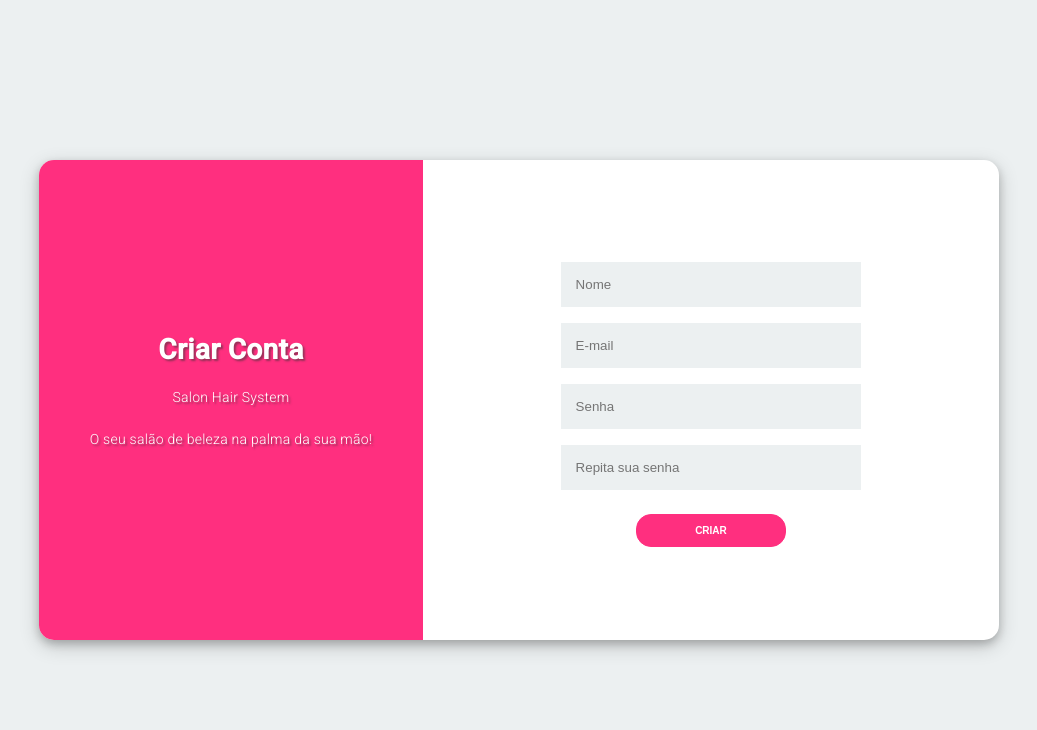
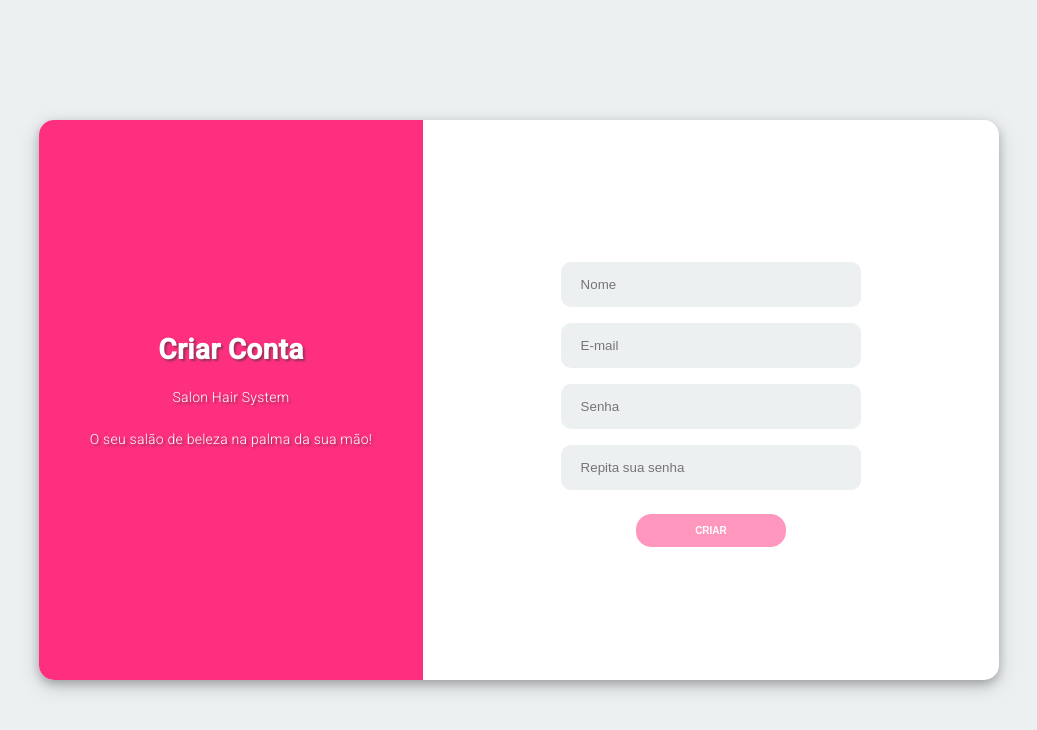
Before and after one commit to Deivimm/salon-hair, an Angular app: page /register in a window 1280 px wide. Shown: the top 730 px of the page, without its empty margins (121-1158 px from the left). Built offline with nearby package versions, Linux system fonts and the light colour scheme.

Commit message:
feat: 🎸 integracao tela de cadastro com o backend (#6)

```diff
--- a/src/app/pages/home/home.component.html
+++ b/src/app/pages/home/home.component.html
@@ -1,3 +1 @@
-<p>
-  Bem Vindo!
-</p>
+<h1>Bem-vindo, {{ userName }}</h1>
--- /dev/null
+++ b/src/app/pages/home/home.component.scss
@@ -0,0 +1,7 @@
+h1 {
+  position: absolute;
+  top: 50%;
+  left: 50%;
+  transform: translate(-50%, -50%);
+  text-align: center;
+}
--- a/src/app/pages/home/home.component.ts
+++ b/src/app/pages/home/home.component.ts
@@ -1,15 +1,21 @@
 import { Component, OnInit } from '@angular/core';
+import { UserService } from 'src/app/services/user/user.service';
 
 @Component({
   selector: 'home',
   templateUrl: './home.component.html',
-  styleUrls: ['./home.component.css']
+  styleUrls: ['./home.component.scss']
 })
 export class HomeComponent implements OnInit {
+  userName: string = '';
 
-  constructor() { }
+  constructor(private userService: UserService) { }
+
 
   ngOnInit() {
+    this.userService.userName$.subscribe(name => {
+      this.userName = name;
+    });
   }
 
 }
--- a/src/app/pages/login-form/login-form.component.scss
+++ b/src/app/pages/login-form/login-form.component.scss
@@ -91,6 +91,10 @@ input {
 	width: 100%;
 }
 
+input:focus {
+    outline: none;
+}
+
 .all{
 	position: absolute;
 	top: 50%;
--- a/src/app/pages/register-form/register-form.component.html
+++ b/src/app/pages/register-form/register-form.component.html
@@ -6,28 +6,37 @@
       <p class="description description-primary">O seu salão de beleza na palma da sua mão!</p>
     </div>
     <div class="second-column">
-      <form class="form">
-        <label class="label-input" for="">
+      <form class="form" [formGroup]="registerForm" (ngSubmit)="register()">
+        <label class="label-input input" for="">
           <i class="far fa-user"></i>
-          <input type="text" placeholder="Nome">
+          <input class="input" type="text" placeholder="Nome" formControlName="name">
         </label>
 
-        <label class="label-input" for="">
+        <label class="label-input input" for="">
           <i class="far fa-envelope"></i>
-          <input type="email" placeholder="E-mail">
+          <input class="input" type="email" placeholder="E-mail" formControlName="email">
         </label>
+        <div class="validator-erros" *ngIf="registerForm?.get('email')?.errors?.['email'] && registerForm?.get('email')?.touched">
+          O email inserido não é válido.
+        </div>
 
-        <label class="label-input" for="">
+        <label class="label-input input">
           <i class="fas fa-lock"></i>
-          <input type="password" placeholder="Senha">
+          <input class="input" type="password" placeholder="Senha" formControlName="password">
         </label>
+        <div class="validator-erros" *ngIf="registerForm?.get('password')?.errors?.['passwordInvalid'] && registerForm?.get('password')?.touched">
+          A senha deve ter no mínimo 8 caracteres, um número, uma letra e um caractere especial.
+        </div>
 
-        <label class="label-input" for="">
+        <label class="label-input input">
           <i class="fas fa-lock"></i>
-          <input type="password" placeholder="Repita sua senha">
+          <input class="input" type="password" placeholder="Repita sua senha" formControlName="confirmPassword">
         </label>
+        <div class="validator-erros" *ngIf="registerForm?.errors?.['passwordsNotMatching'] && registerForm?.get('confirmPassword')?.touched">
+          As senhas não são iguais.
+        </div>
 
-        <button class="btn btn-second">Criar</button>
+        <button class="btn btn-second" [disabled]="registerForm.invalid">Criar</button>
       </form>
     </div>
   </div>
--- a/src/app/pages/register-form/register-form.component.scss
+++ b/src/app/pages/register-form/register-form.component.scss
@@ -22,7 +22,7 @@ body {
     background-color: #fff;
     border-radius: 15px;
     width: 960px;
-    height: 60%;
+    height: 70%;
     justify-content: space-between;
     align-items: center;
     position: relative;
@@ -148,11 +148,28 @@ body {
     width: 100%;
     border: none;
     background-color: #ecf0f1;
+    color: #333;
+}
+.validator-erros {
+    color: #ff2f2f;
+    font-size: 10px;
+    margin-left: 10px;
 }
 
-input::placeholder {
-    padding-left: 15px;
+button:disabled {
+    opacity: 0.5;
+    cursor: not-allowed;
 }
+
+.input {
+    border-radius: 10px;
+    padding-left: 10px;
+}
+
+input:focus {
+    outline: none;
+}
+
 
 /*VERSÃO MOBILE*/
 @media screen and (max-width: 1040px) {
--- a/src/app/pages/register-form/register-form.component.ts
+++ b/src/app/pages/register-form/register-form.component.ts
@@ -1,4 +1,9 @@
-import { Component, OnInit } from '@angular/core';
+import { CommonModule } from '@angular/common';
+import { Component, NgModule, OnInit } from '@angular/core';
+import { FormsModule, FormGroup, FormControl, Validators, AbstractControl, ReactiveFormsModule } from '@angular/forms';
+import { Router } from '@angular/router';
+import { AuthenticationService } from 'src/app/services/authentication/authentication.service';
+import { UserService } from 'src/app/services/user/user.service';
 
 @Component({
   selector: 'register',
@@ -6,10 +11,66 @@ import { Component, OnInit } from '@angular/core';
   styleUrls: ['./register-form.component.scss']
 })
 export class RegisterFormComponent implements OnInit {
+  registerForm: FormGroup = new FormGroup({});
+  registerError: string = '';
 
-  constructor() { }
+  constructor
+    (
+      private authenticationService: AuthenticationService,
+      private router: Router,
+      private userService: UserService
+    ) { }
+
+  passwordsMatchValidator(control: AbstractControl): { [s: string]: boolean } | null {
+    const password = control.get('password');
+    const confirmPassword = control.get('confirmPassword');
+
+    if (password && confirmPassword && password.value !== confirmPassword.value) {
+      return { 'passwordsNotMatching': true };
+    }
+    return null;
+  }
 
   ngOnInit() {
+    this.registerForm = new FormGroup({
+      'name': new FormControl('', Validators.required),
+      'email': new FormControl('', [Validators.required, Validators.email]),
+      'password': new FormControl('', [Validators.required, Validators.minLength(8), this.passwordValidator]),
+      'confirmPassword': new FormControl('', Validators.required)
+    }, this.passwordsMatchValidator);
   }
 
-}
+  passwordValidator(control: FormControl): { [s: string]: boolean } {
+    if (!/(?=.*[0-9])(?=.*[a-zA-Z])(?=.*[.!@#$%^&*])/.test(control.value)) {
+      return { 'passwordInvalid': true };
+    }
+    return {};
+  }
+
+  register(): void {
+    if (this.registerForm && this.registerForm.valid) {
+      this.authenticationService.register(this.registerForm.value.name, this.registerForm.value.email, this.registerForm.value.password).subscribe(
+        success => {
+          this.userService.setUserName(this.registerForm.value.name);
+          this.router.navigate(['/home']);
+        },
+        error => {
+          this.registerError = 'Houve um erro ao registrar o usuário';
+        }
+      );
+    }
+  }
+};
+
+@NgModule({
+  imports: [
+    CommonModule,
+    FormsModule,
+    ReactiveFormsModule
+  ],
+  declarations: [
+    RegisterFormComponent,
+    RegisterFormComponent
+  ]
+})
+export class RegisterFormModule { }
--- a/src/app/services/authentication/authentication.service.ts
+++ b/src/app/services/authentication/authentication.service.ts
@@ -16,8 +16,8 @@ export class AuthenticationService {
     return this.http.post<any>(this.loginUrl, { login, password });
   }
 
-  register(login: string, password: string): Observable<any> {
-    return this.http.post<any>(this.registerUrl, { login, password });
+  register(name: String, login: string, password: string): Observable<any> {
+    return this.http.post<any>(this.registerUrl, { name, login, password });
   }
 
 }
--- /dev/null
+++ b/src/app/services/user/user.service.ts
@@ -0,0 +1,15 @@
+import { Injectable } from '@angular/core';
+import { BehaviorSubject } from 'rxjs';
+
+@Injectable({
+  providedIn: 'root'
+})
+export class UserService {
+  private userName = new BehaviorSubject<string>('');
+
+  userName$ = this.userName.asObservable();
+
+  setUserName(name: string) {
+    this.userName.next(name);
+  }
+}
```
Also changed, not shown: src/app/pages/home/home.component.css (deleted).
